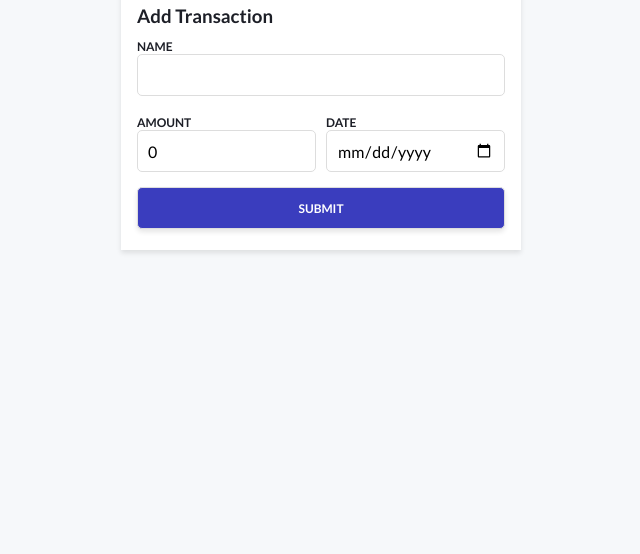
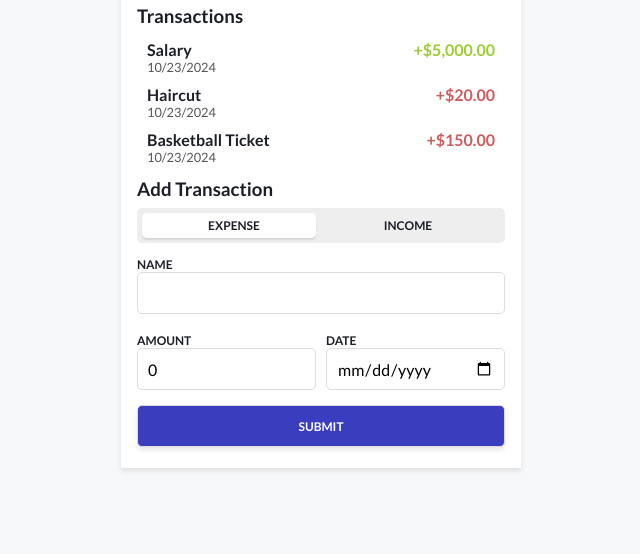
Before and after one commit to NicolasSebastiandelRio/Html-css-js-ExpenseTracker, a plain HTML site: page index.html in a window 1280 px wide. Shown: the part 246-800 px from the top of the page, without its empty margins (319-959 px from the left). Drawn offline with Linux system fonts and the light colour scheme.

Commit message:
implemented functions at js file

```diff
--- a/index.html
+++ b/index.html
@@ -8,7 +8,7 @@
     <link rel="stylesheet" href="styles.css">
 </head>
 <body>
-    <h1>Expenses Tracker</h1>
+    <h1>Expense Tracker</h1>
     <main>
         <header>
             <div>
@@ -26,9 +26,26 @@
         </header>
 
         <section>
+            <h3>Transactions</h3>
+            <ul id="transactionList"></ul>
+            <div id="status">
+
+            </div>
+        </section>
+
+        <section>
             <h3>Add Transaction</h3>
 
             <form id="transactionForm">
+                <div>
+                    <label for="type">
+                        <input type="checkbox" name="type" id="type">
+                        <div class="option">
+                            <span>Expense</span>
+                            <span>Income</span>
+                        </div>
+                    </label>
+                </div>
                 <div>
                     <label for="name">Name</label>
                     <input type="text" name="name" required/>
@@ -36,7 +53,7 @@
                 <div>
                     <label for="amount">Amount</label>
                     <input type="number" name="amount" value="0" min="0.01"
-                    step="0..01" required/>
+                    step="0.01" required/>
                 </div>
                 <div>
                     <label for="date">Date</label>
--- a/script.js
+++ b/script.js
@@ -0,0 +1,93 @@
+const transactions = [
+    {
+        id: 1,
+        name: "salary",
+        amount: 5000,
+        date: new Date(),
+        type: "income"
+    },
+    {
+        id: 2,
+        name: "haircut",
+        amount: 20,
+        date: new Date(),
+        type: "expense"
+    },
+    {
+        id: 3,
+        name: "basketball ticket",
+        amount: 150,
+        date: new Date(),
+        type: "expense"
+    },
+
+];
+
+const formatter = new Intl.NumberFormat('en-US', {
+    style: "currency",
+    currency: "USD",
+    signDisplay: "always",
+});
+
+const list = document.getElementById("transactionList");
+const form = document.getElementById("transactionForm");
+const status = document.getElementById("status");
+
+form.addEventListener("submit",addTransaction);
+
+function renderList() {
+    list.innerHTML = "";
+
+    if (transactions.length === 0) {
+        status.textContent = "No transactions.";
+        return;
+    }
+
+    transactions.forEach(({ id, name, amount, date, type }) => {
+        const li = document.createElement("li");
+        li.innerHTML = `
+            <div class="name">
+                <h4>${name}</h4>
+                <p>${new Date(date).toLocaleDateString()}</p>
+            </div>
+            <div class="amount ${type}">
+                <span>${formatter.format(amount)}</span>
+            </div>
+
+            <div class="action">
+                <svg xmlns="http://www.w3.org/2000/svg" fill="none" viewBox="0 0 24 24" stroke-width="1.5" stroke="currentColor"
+                onclick="deleteTransaction(${id})">
+                <path stroke-linecap="round" stroke-linejoin="round"
+                d="M6 18 18 6M6 6l12 12" />
+                </svg>
+            </div>
+        `;
+
+        list.appendChild(li);
+    });
+}
+
+renderList();
+
+function deleteTransaction(id){
+    const index = transactions.findIndex((trx) => trx.id === id);
+    transactions.splice(index,1);
+
+    renderList();
+}
+
+function addTransaction(e){
+    e.preventDefault();
+
+    const formData = new FormData(this);
+
+    transactions.push({
+        id:transactions.length+1,
+        name:formData.get("name"),
+        amount:parseFloat(formData.get("amount")),
+        date:new Date(formData.get("date")),
+    });
+
+    this.reset();
+    renderList();
+}
--- a/styles.css
+++ b/styles.css
@@ -24,7 +24,7 @@ h1{
     font-size: 1.5rem;
 }
 
-h3,header{
+h3,header,ul{
     margin-bottom: 0.5rem;
 }
 
@@ -75,7 +75,8 @@ form{
     gap: 10px;
 }
 
-form input,form button{
+form input:not(#type),
+form button{
     width: 100%;
     padding: 10px;
     border: 1px solid #ddd;
@@ -102,10 +103,125 @@ form label{
 
 }
 
-form div:first-child{
+form div:nth-child(-n + 2){
     flex-basis: 100%;
 }
 
-form div:nth-child(n + 2){
+form div:nth-child(n + 3){
     flex-basis:calc(50% - 5px) ;
 }
+
+input#type{
+    appearance: none;
+    position: absolute;
+}
+
+.option{
+    display: flex;
+    align-items: center;
+    justify-content: center;
+    padding: 10px;
+    background: #eee;
+    border-radius: 5px;
+    position: relative;
+}
+
+
+.option span{
+    width: 50%;
+    text-align: center;
+    cursor: pointer;
+    z-index: 2;
+}
+
+.option::before{
+    content: '';
+    position: absolute;
+    top: 5px;
+    left: 0;
+    background-color: #fff;
+    height: calc(100% - 10px);
+    width: calc(50% - 10px);
+    transform: translateX(5px);
+    border-radius: inherit;
+    box-shadow: 0 2px 2px rgba(0, 0, 0, 0.1);
+    transition: all 200ms;
+}
+
+input#type:checked ~ .option::before{
+    left: 50%;
+
+}
+
+ul{
+    list-style-type: none;
+}
+
+ul li{
+    display: flex;
+    justify-content: space-between;
+    align-items: flex-start;
+    padding: 5px 10px;
+    position: relative;
+}
+
+ul li :hover{
+    background: rgba(0, 0, 0, 0.1);
+}
+
+.name{
+    flex:1;
+}
+
+.name h4{
+    font-size: 1rem;
+    font-weight: 600;
+    text-transform: capitalize;
+}
+
+.name p{
+    font-size: 0.8rem;
+    color: #555;
+}
+
+.amount{
+    font-weight: 600;
+}
+
+.amount.income{
+    color: yellowgreen;
+}
+
+.amount.expense{
+    color: indianred;
+}
+
+.action{
+    position: absolute;
+    top: 0;
+    right: 0;
+    background-color: #f00;
+    color: #fff;
+    height: 100%;
+    width: 50px;
+    display: grid;
+    place-items: center;
+    transform: scaleX(0);
+    transform-origin: right;
+    transition: all 300ms ;
+}
+
+ul li:hover .action{
+    transform: scaleX(1);
+}
+
+.action svg{
+    width: 36px;
+    height: 36px;
+    cursor: pointer;
+}
+
+#status{
+    text-align: center;
+    margin-bottom:0.5rem ;
+}
```
